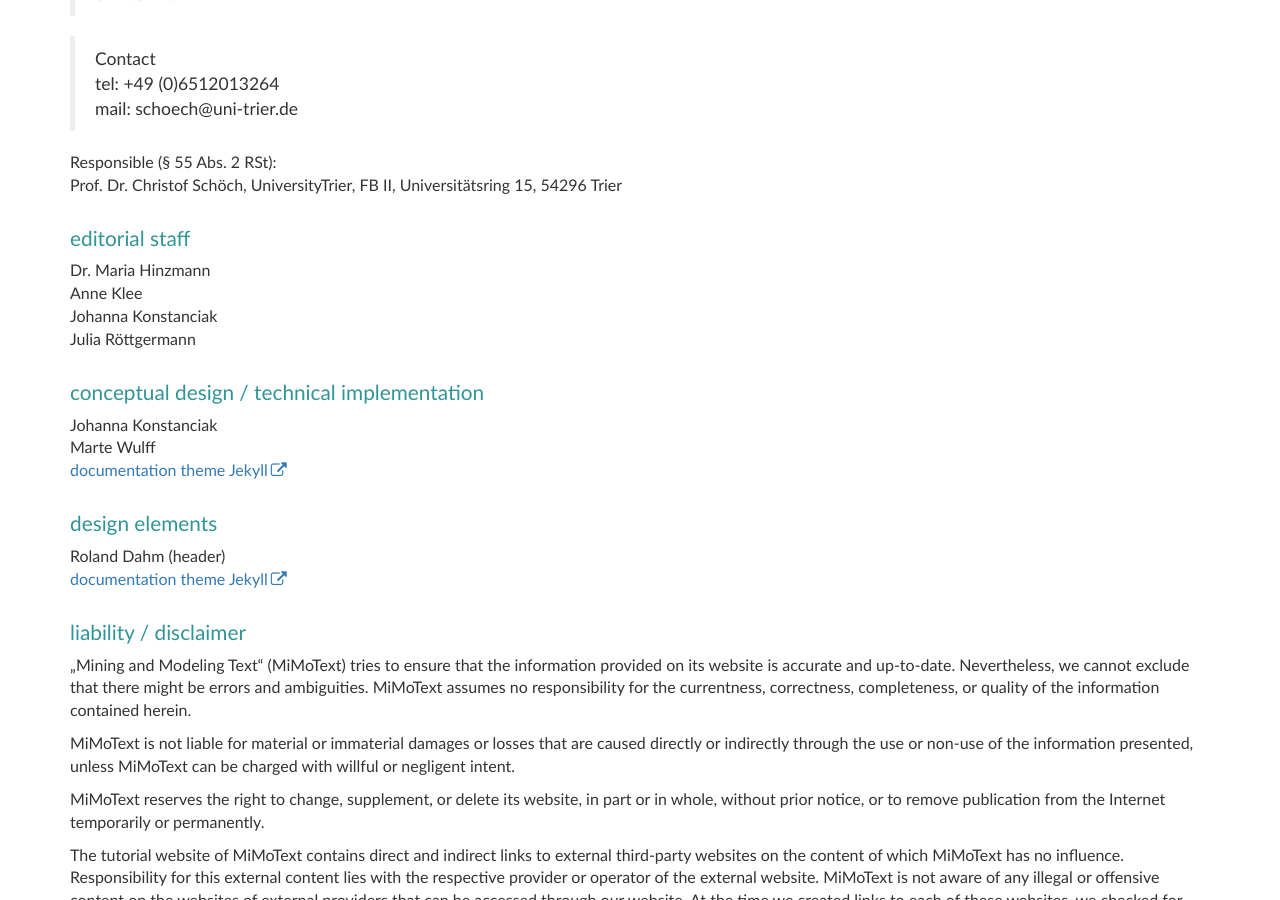
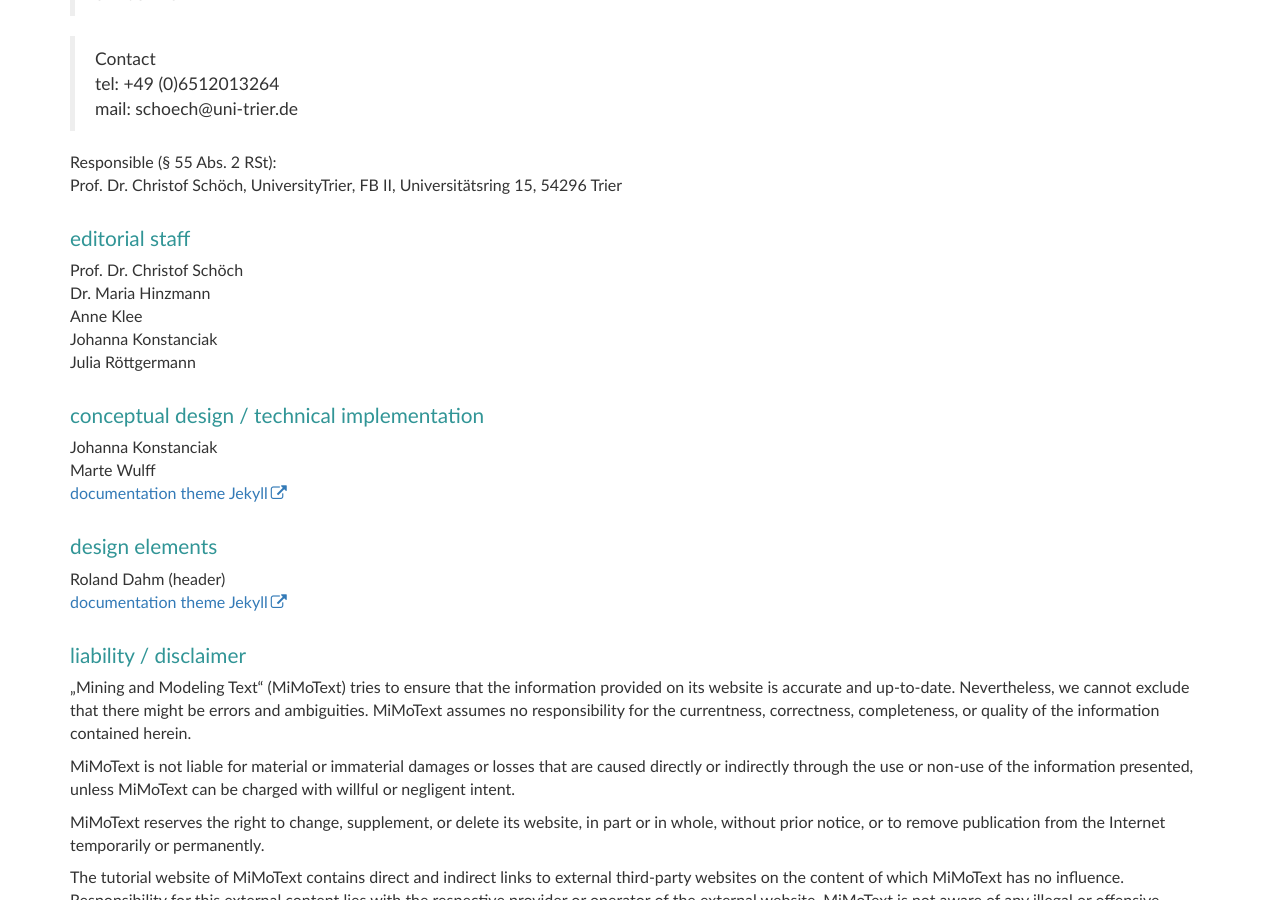
Before and after one commit to MiMoText/MiMoTextBase_Tutorial, a Jekyll site: the page built from pages/extrapages/impressum.md, in a window 1280 px wide and 900 px high, scrolled down 307 px. Built offline with Jekyll 4.4.1, drawn with Linux system fonts in a browser that asks for light colours; comment, search, counter and statistics services are not loaded.

Commit message:
changed impressum

```diff
--- a/pages/extrapages/impressum.md
+++ b/pages/extrapages/impressum.md
@@ -25,6 +25,7 @@ Responsible (§ 55 Abs. 2 RSt):
 Prof. Dr. Christof Schöch, UniversityTrier, FB II,  Universitätsring 15, 54296 Trier
 
 ### editorial staff
+Prof. Dr. Christof Schöch
 Dr. Maria Hinzmann
 Anne Klee
 Johanna Konstanciak
```
